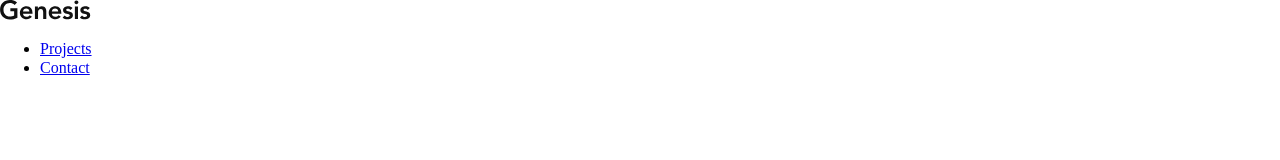
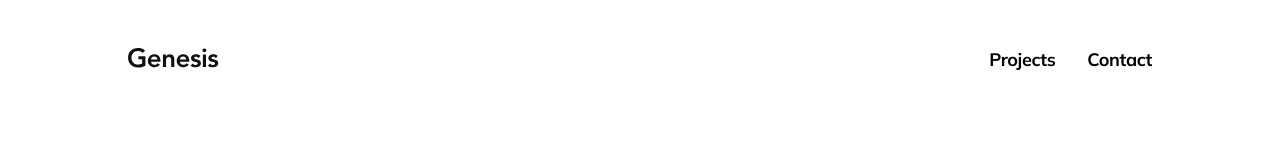
Before and after one commit to Garla-mantix/genesis-portfolio, a plain HTML site: page index.html in a window 1280 px wide. Drawn offline with Linux system fonts and the light colour scheme.

Commit message:
header improvements

```diff
--- a/styles/_header.scss
+++ b/styles/_header.scss
@@ -0,0 +1,40 @@
+* {
+    margin: 0;
+    padding: 0;
+    box-sizing: border-box;
+}
+
+.header-container {
+    display: flex;
+    justify-content: space-between;
+    align-items: center;
+    padding-right: 10%;
+    padding-left: 10%;
+    padding-top: 3em;
+    padding-bottom: 3em;
+}
+
+.logo {
+    max-height: 2em;
+}
+
+.header-container__navbar ul {
+    list-style: none;
+    display: flex;
+    gap: 2em;
+}
+
+.header-container__navbar a {
+    position: relative;
+    font-family: 'Mulish';
+    font-size: 18px;
+    font-weight: bold;
+    letter-spacing: -0.35px;
+    text-decoration: none;
+    color: black;
+}
+
+.header-container__navbar a:hover,
+.header-container__navbar a:focus-visible {
+    color: #4071aa
+}
--- a/styles/index.scss
+++ b/styles/index.scss
@@ -1,5 +1,5 @@
 @use 'fonts';
 
-@import 'navbar';
+@import 'header';
 @import 'footer';
 @import 'home';
```
Also changed, not shown: styles/index.css.
